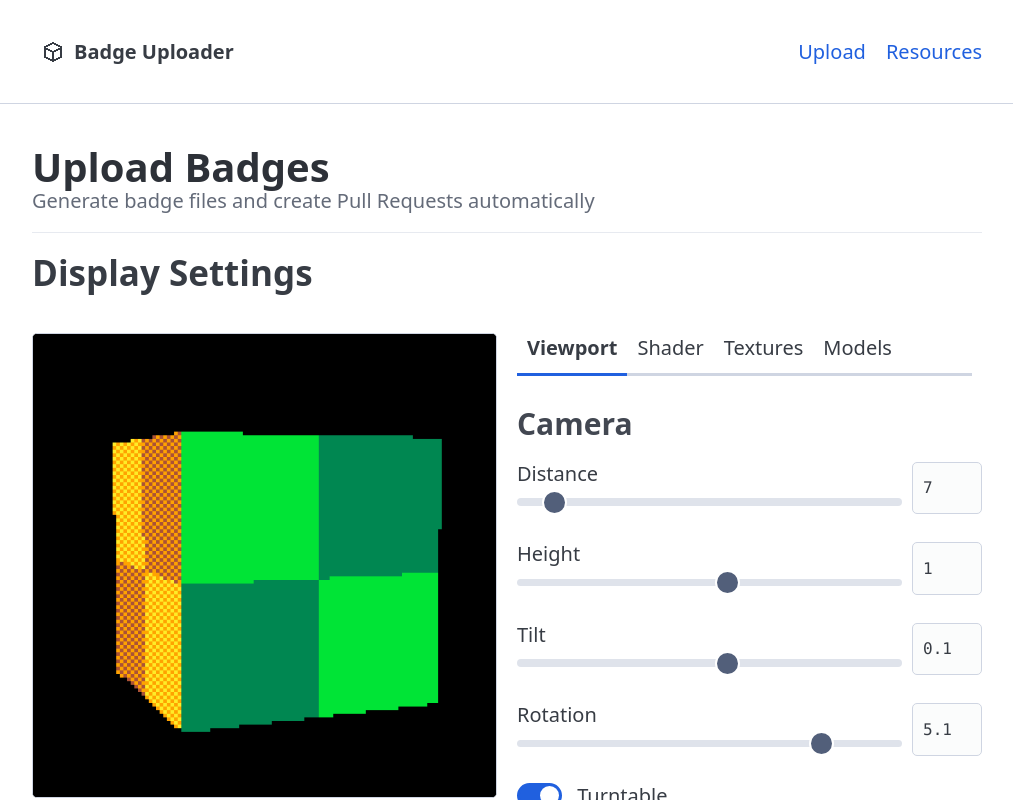
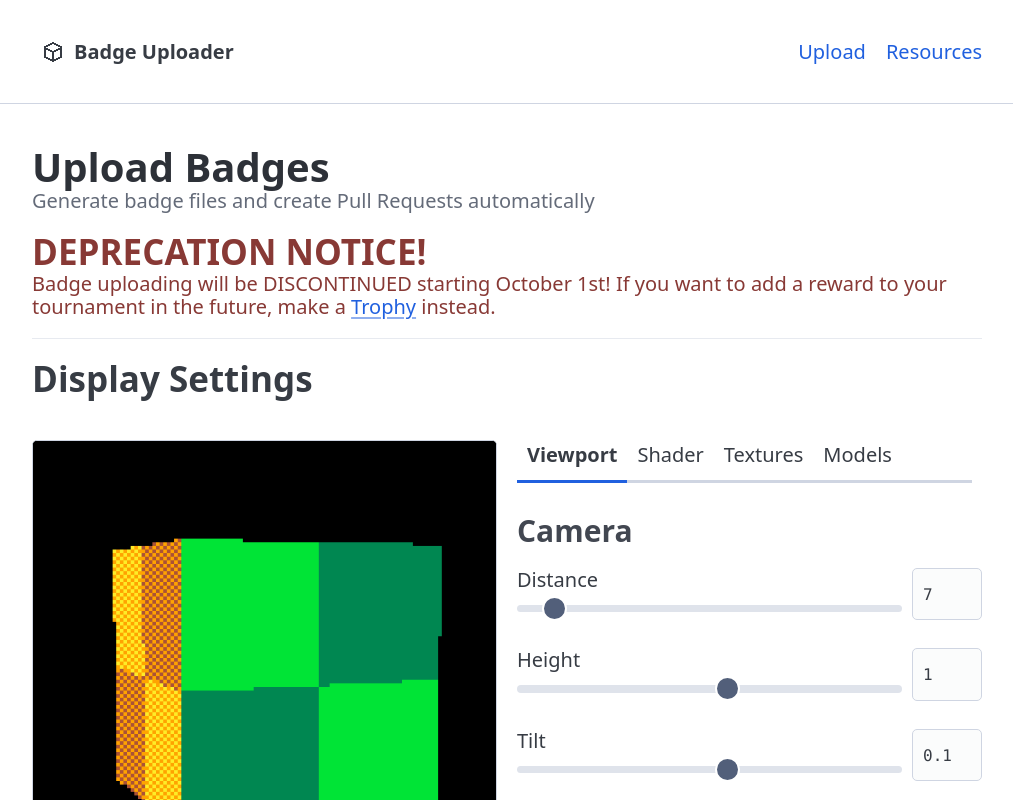
Before and after one commit to hfcRed/Sendou-Badge-Uploader, a SvelteKit app: page / in a window 1280 px wide. Shown: the top 800 px of the page, without its empty margins (133-1146 px from the left). Built offline with nearby package versions, Linux system fonts and the light colour scheme; no server answers; what arctic would draw is missing.

Commit message:
Add deprecation notice

```diff
--- a/src/routes/+page.svelte
+++ b/src/routes/+page.svelte
@@ -47,9 +47,26 @@
 	<h1>Upload Badges</h1>
 	<p>Generate badge files and create Pull Requests automatically</p>
 </hgroup>
+<hgroup>
+	<h2>DEPRECATION NOTICE!</h2>
+	<p>
+		Badge uploading will be DISCONTINUED starting October 1st! If you want to add a reward to your
+		tournament in the future, make a <a href="https://sendou.ink/trophies/new" target="_blank"
+			>Trophy</a
+		> instead.
+	</p>
+</hgroup>
+
 <hr />
 <Viewer />
 <hr />
 <DataForm bind:shorthandName />
 <hr />
 <PRForm {shorthandName} {submitting} />
+
+<style>
+	h2,
+	h2 + p {
+		color: var(--pico-del-color);
+	}
+</style>
```
